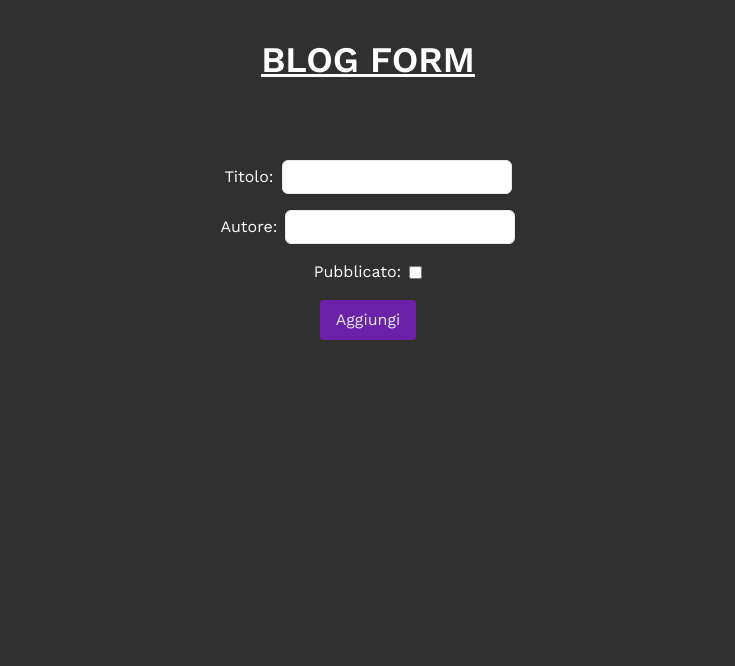
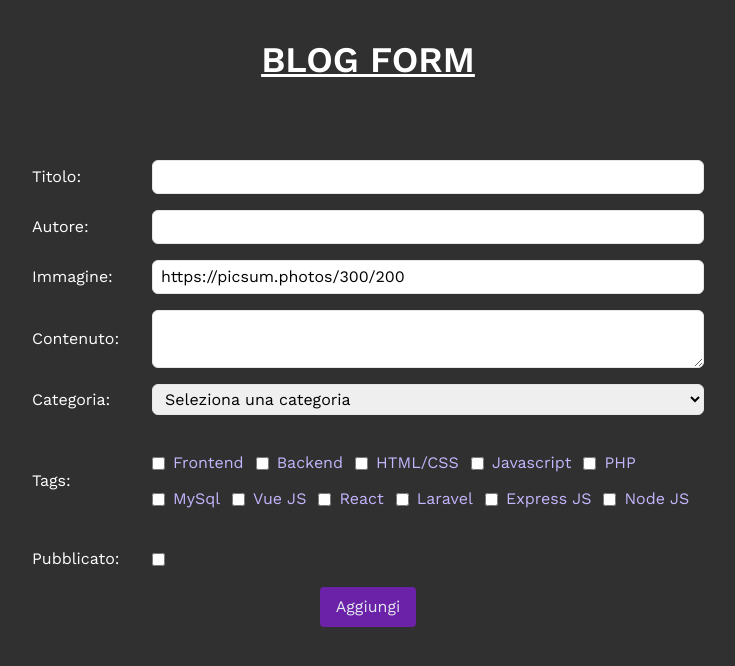
Before and after one commit to StefanoGalandrini/react-form-blog-multifields, a React (Vite) app: page / in a window 1280 px wide. Shown: the top 666 px of the page, without its empty margins (272-1007 px from the left). Built offline with nearby package versions, Linux system fonts and the light colour scheme.

Commit message:
Add input fields and edit function

```diff
--- a/src/components/TheForm.jsx
+++ b/src/components/TheForm.jsx
@@ -1,28 +1,85 @@
 import {useState} from "react";
 
 function TheForm() {
-	const initialData = {title: "", author: "", published: false};
+	// categories and tags
+	const categories = [
+		"Programmazione e Sviluppo Web",
+		"Framework per Frontend e Backend",
+		"Gestione database relazionali",
+		"Argomenti di interesse generale",
+	];
+	const tags = [
+		"Frontend",
+		"Backend",
+		"HTML/CSS",
+		"Javascript",
+		"PHP",
+		"MySql",
+		"Vue JS",
+		"React",
+		"Laravel",
+		"Express JS",
+		"Node JS",
+	];
+
+	const initialTags = {};
+	tags.forEach((tag) => {
+		initialTags[tag] = false;
+	});
+
+	const initialData = {
+		title: "",
+		author: "",
+		image: "https://picsum.photos/300/200",
+		content: "",
+		category: "",
+		tags: initialTags,
+		published: false,
+	};
 	const [articleData, setArticleData] = useState(initialData);
 	const [articles, setArticles] = useState([]);
 
-	function handleTitleChange(event) {
-		setArticleData({...articleData, title: event.target.value});
+	// functions
+	function handleChange(event) {
+		const {name, value, type, checked} = event.target;
+		if (type === "checkbox" && name === "tags") {
+			setArticleData({
+				...articleData,
+				tags: {...articleData.tags, [value]: checked},
+			});
+		} else {
+			setArticleData({
+				...articleData,
+				[name]: type === "checkbox" ? checked : value,
+			});
+		}
 	}
 
-	function handleAuthorChange(event) {
-		setArticleData({...articleData, author: event.target.value});
-	}
-
-	function handlePublishedChange(event) {
-		setArticleData({...articleData, published: event.target.checked});
+	function handleEdit(articleId) {
+		const articleToEdit = articles.find((article) => article.id === articleId);
+		setArticleData(articleToEdit);
 	}
 
 	function handleFormSubmit(event) {
 		event.preventDefault();
-		if (articleData.title && articleData.author) {
-			setArticles([...articles, {...articleData, id: crypto.randomUUID()}]);
-			setArticleData(initialData); // Reset dopo l'invio
+		const newArticle = {
+			...articleData,
+			id: articleData.id ? articleData.id : crypto.randomUUID(),
+		};
+
+		let updatedArticles;
+		if (articleData.id) {
+			// Modifica di un articolo esistente
+			updatedArticles = articles.map((article) =>
+				article.id === articleData.id ? newArticle : article,
+			);
+		} else {
+			// Aggiunta di un nuovo articolo
+			updatedArticles = [...articles, newArticle];
 		}
+
+		setArticles(updatedArticles);
+		setArticleData(initialData); // Reset del form
 	}
 
 	function handleDelete(id) {
@@ -34,35 +91,112 @@ function TheForm() {
 		<div>
 			<form
 				onSubmit={handleFormSubmit}
-				className="flex flex-col items-center justify-center mt-10 space-y-4">
-				<div className="flex items-center space-x-2">
-					<label className="text-white" htmlFor="title">
+				className="flex flex-col items-center justify-center mt-10 space-y-4 w-full max-w-2xl mx-auto">
+				{/* Titolo */}
+				<div className="flex justify-between items-center space-x-2 w-full">
+					<label className="text-white min-w-[7rem]" htmlFor="title">
 						Titolo:
 					</label>
 					<input
-						className="border rounded-md px-2 py-1"
+						className="border rounded-md px-2 py-1 flex-grow"
 						type="text"
 						name="title"
 						id="title"
 						value={articleData.title}
-						onChange={handleTitleChange}
+						onChange={handleChange}
 					/>
 				</div>
-				<div className="flex items-center space-x-2">
-					<label className="text-white" htmlFor="author">
+
+				{/* Autore */}
+				<div className="flex justify-between items-center space-x-2 w-full">
+					<label className="text-white min-w-[7rem]" htmlFor="author">
 						Autore:
 					</label>
 					<input
-						className="border rounded-md px-2 py-1"
+						className="border rounded-md px-2 py-1 flex-grow"
 						type="text"
 						name="author"
 						id="author"
 						value={articleData.author}
-						onChange={handleAuthorChange}
+						onChange={handleChange}
 					/>
 				</div>
-				<div className="flex items-center space-x-2">
-					<label className="text-white" htmlFor="published">
+
+				{/* Immagine */}
+				<div className="flex justify-between items-center space-x-2 w-full">
+					<label className="text-white min-w-[7rem]" htmlFor="image">
+						Immagine:
+					</label>
+					<input
+						className="border rounded-md px-2 py-1 flex-grow"
+						type="text"
+						name="image"
+						id="image"
+						value={articleData.image}
+						onChange={handleChange}
+					/>
+				</div>
+
+				{/* Contenuto */}
+				<div className="flex justify-between items-center space-x-2 w-full">
+					<label className="text-white min-w-[7rem]" htmlFor="content">
+						Contenuto:
+					</label>
+					<textarea
+						className="border rounded-md px-2 py-1 w-full"
+						name="content"
+						id="content"
+						value={articleData.content}
+						onChange={handleChange}
+					/>
+				</div>
+
+				{/* Categoria */}
+				<div className="flex justify-between items-center space-x-2 w-full">
+					<label className="text-white min-w-[7rem]" htmlFor="category">
+						Categoria:
+					</label>
+					<select
+						className="border rounded-md px-2 py-1 w-full"
+						name="category"
+						id="category"
+						value={articleData.category}
+						onChange={handleChange}>
+						<option value="">Seleziona una categoria</option>
+						{categories.map((category) => (
+							<option key={category} value={category}>
+								{category}
+							</option>
+						))}
+					</select>
+				</div>
+
+				{/* Tags */}
+				<div className="py-5 flex justify-between items-center space-x-2 w-full">
+					<label className="text-white min-w-[7rem]">Tags:</label>
+					<div className="flex flex-wrap gap-3 w-full">
+						{Object.keys(articleData.tags).map((tag) => (
+							<div key={tag} className="flex items-center">
+								<input
+									id={tag}
+									type="checkbox"
+									name="tags"
+									value={tag}
+									checked={articleData.tags[tag]}
+									onChange={handleChange}
+									className="mr-2"
+								/>
+								<label htmlFor={tag} className="text-violet-300">
+									{tag}
+								</label>
+							</div>
+						))}
+					</div>
+				</div>
+
+				{/* Pubblicato */}
+				<div className="flex items-center space-x-2 w-full">
+					<label className="text-white min-w-[7rem]" htmlFor="published">
 						Pubblicato:
 					</label>
 					<input
@@ -70,9 +204,11 @@ function TheForm() {
 						name="published"
 						id="published"
 						checked={articleData.published}
-						onChange={handlePublishedChange}
+						onChange={handleChange}
 					/>
 				</div>
+
+				{/* Bottone di invio */}
 				<button
 					type="submit"
 					className="bg-purple-800 text-slate-200 px-4 py-2 rounded hover:bg-purple-600 hover:text-white">
@@ -81,23 +217,43 @@ function TheForm() {
 			</form>
 
 			<div className="mt-12 flex justify-center text-zinc-300">
-				<div className="w-full max-w-2xl">
+				<div className="w-full max-w-7xl">
 					{articles.length > 0 && (
-						<div className="grid grid-cols-4 gap-4 text-white mb-2">
+						<div className="grid grid-cols-7 gap-3 text-white mb-2">
 							<div className="text-left font-bold">Titolo</div>
 							<div className="text-left font-bold">Autore</div>
+							<div className="text-left font-bold">Immagine</div>
+							<div className="text-left font-bold">Categoria</div>
+							<div className="text-left font-bold">Tags</div>
 							<div className="text-left font-bold">Pubblicato</div>
-							<div></div>
+							<div>Operazioni:</div>
 						</div>
 					)}
 					{articles.map((article) => (
 						<div
-							className="grid grid-cols-4 gap-4 bg-gray-800 px-4 py-2 rounded-md mb-2"
+							className="grid grid-cols-7 gap-3 items-center bg-gray-800 px-4 py-2 rounded-md mb-2 text-sm"
 							key={article.id}>
 							<div className="text-left">{article.title}</div>
 							<div className="text-left">{article.author}</div>
+							<img
+								className="w-40 rounded-md border-1 border-gray-300"
+								src={article.image}
+								alt=""
+							/>
+							<div className="text-left">{article.category}</div>
+							<div className="text-left">
+								{Object.entries(article.tags)
+									.filter(([_, value]) => value)
+									.map(([key, _]) => key)
+									.join(", ")}
+							</div>
 							<div className="text-left">{article.published ? "Sì" : "No"}</div>
-							<div>
+							<div className="flex gap-2">
+								<button
+									className="px-3 py-1 bg-blue-800 text-slate-200 rounded-md transition duration-200 ease-in-out hover:bg-blue-600 hover:text-white"
+									onClick={() => handleEdit(article.id)}>
+									<i class="fa-solid fa-pen-to-square"></i> Modifica
+								</button>
 								<button
 									className="px-3 py-1 bg-red-800 text-slate-200 rounded-md transition duration-200 ease-in-out hover:bg-red-600 hover:text-white"
 									onClick={() => handleDelete(article.id)}>
```
